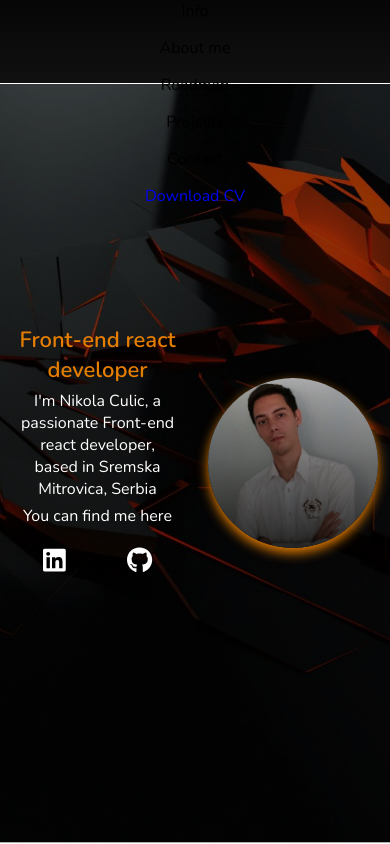
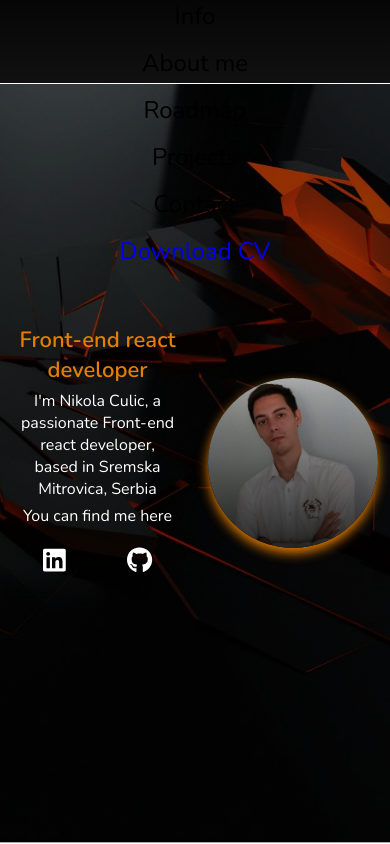
Before and after one commit to Culic96/portfolioNext, a Next.js app: page / in a window 390 px wide. Both pictures are taken after a click on the element 331 px from the left and 41 px from the top of the page. Shown: the top 844 px of the page. Built offline with nearby package versions, Linux system fonts and the light colour scheme.

Commit message:
minor ui and optimization changes

```diff
--- a/src/components/AboutMe/style.module.css
+++ b/src/components/AboutMe/style.module.css
@@ -5,6 +5,7 @@
     background: linear-gradient(rgba(63, 55, 55, 0.1), rgba(63, 55, 55, 0.1)),black;
     text-align: center;
     border-bottom: 2px groove #fff;
+    user-select: none;
 }
 
 
--- a/src/components/Contact/style.module.css
+++ b/src/components/Contact/style.module.css
@@ -8,6 +8,8 @@
     align-items: center;
     font-size: 24px;
     font-family: 'Nunito', sans-serif;
+  user-select: none;
+
 }
 
 
--- a/src/components/Hero/style.module.css
+++ b/src/components/Hero/style.module.css
@@ -12,6 +12,7 @@
     align-items: center;
     font-family: "Nunito", sans-serif;
     border-bottom: 2px groove #fff;
+    user-select: none;
 }
 
 .content-wrapper{
--- a/src/components/Navigation/index.jsx
+++ b/src/components/Navigation/index.jsx
@@ -1,15 +1,33 @@
 import styles from "./style.module.css";
 import { clsx } from "clsx";
-import { useContext } from "react";
+import { useContext, useEffect, useState } from "react";
 import { ScrollContext } from "../../pages/scrollContext";
 const Navigation = ({ isOpen, toggleOpen }) => {
   const { heroRef, aboutRef, roadmapRef, projectsRef, contactRef } =
     useContext(ScrollContext);
+    const [fontSize, setFontSize] = useState('18px');
+
   const handleClickScroll = (ref) => {
     toggleOpen();
     ref.scrollIntoView({ behavior: "smooth" });
 
   };
+
+  useEffect(() => {
+    const updateFontSize = () => {
+      const newFontSize = window.innerHeight > 400 ? '24px' : '18px';
+      setFontSize(newFontSize);
+    };
+
+    updateFontSize();
+
+    window.addEventListener('resize', updateFontSize);
+
+    return () => {
+      window.removeEventListener('resize', updateFontSize);
+    };
+  }, []);
+
   return (
     <>
       <div className={styles["nav-holder-mobile"]}>
@@ -44,6 +62,7 @@ const Navigation = ({ isOpen, toggleOpen }) => {
           ></div>
         </div>
         <div
+        style={{fontSize}}
           className={clsx(
             isOpen && [styles.visible, styles.menuList],
             !isOpen && styles.unvisible
--- a/src/components/Navigation/style.module.css
+++ b/src/components/Navigation/style.module.css
@@ -13,6 +13,7 @@
   z-index: 999;
   margin: 0 auto;
   box-shadow: 0 4px 2px -2px gray;
+  user-select: none;
 }
 
 
@@ -96,6 +97,7 @@
     display: flex;
     justify-content: flex-end;
     align-items: center;
+    user-select: none;
   }
 
   .burger {
@@ -172,7 +174,7 @@
   .menuList a {
     font-family: inherit, 'open-sans';
     text-decoration: none;
-    font-size: 1.5rem;
+    /* font-size: 1.5rem; */
     color: #fff;
     border-bottom: 2px solid transparent;
     padding: 0.3rem 1rem;
--- a/src/components/Projects/style.module.css
+++ b/src/components/Projects/style.module.css
@@ -3,6 +3,7 @@
     height: 100%;
     background: linear-gradient(rgba(33, 33, 33, 0.1), rgba(33, 33, 33, 0.3));
     border-bottom: 2px groove #fff;
+    user-select: none;
   }
 
   .project-wrapper {
--- a/src/components/RoadMap/style.module.css
+++ b/src/components/RoadMap/style.module.css
@@ -14,6 +14,8 @@
   padding-top: 40px;
   padding-left: 200px;
   font-size: 50px;
+  user-select: none;
+
 }
 
 .roadmap-subheading {
@@ -23,6 +25,8 @@
   font-size: 24px;
   font-weight: 300;
   margin-left: 200px;
+  user-select: none;
+
 }
 
 /* .divider {
@@ -111,6 +115,8 @@
   align-items: center;
   border-bottom: 2px groove #fff;
   font-family: "Nunito", sans-serif;
+  user-select: none;
+
 }
 
 .steps {
```
